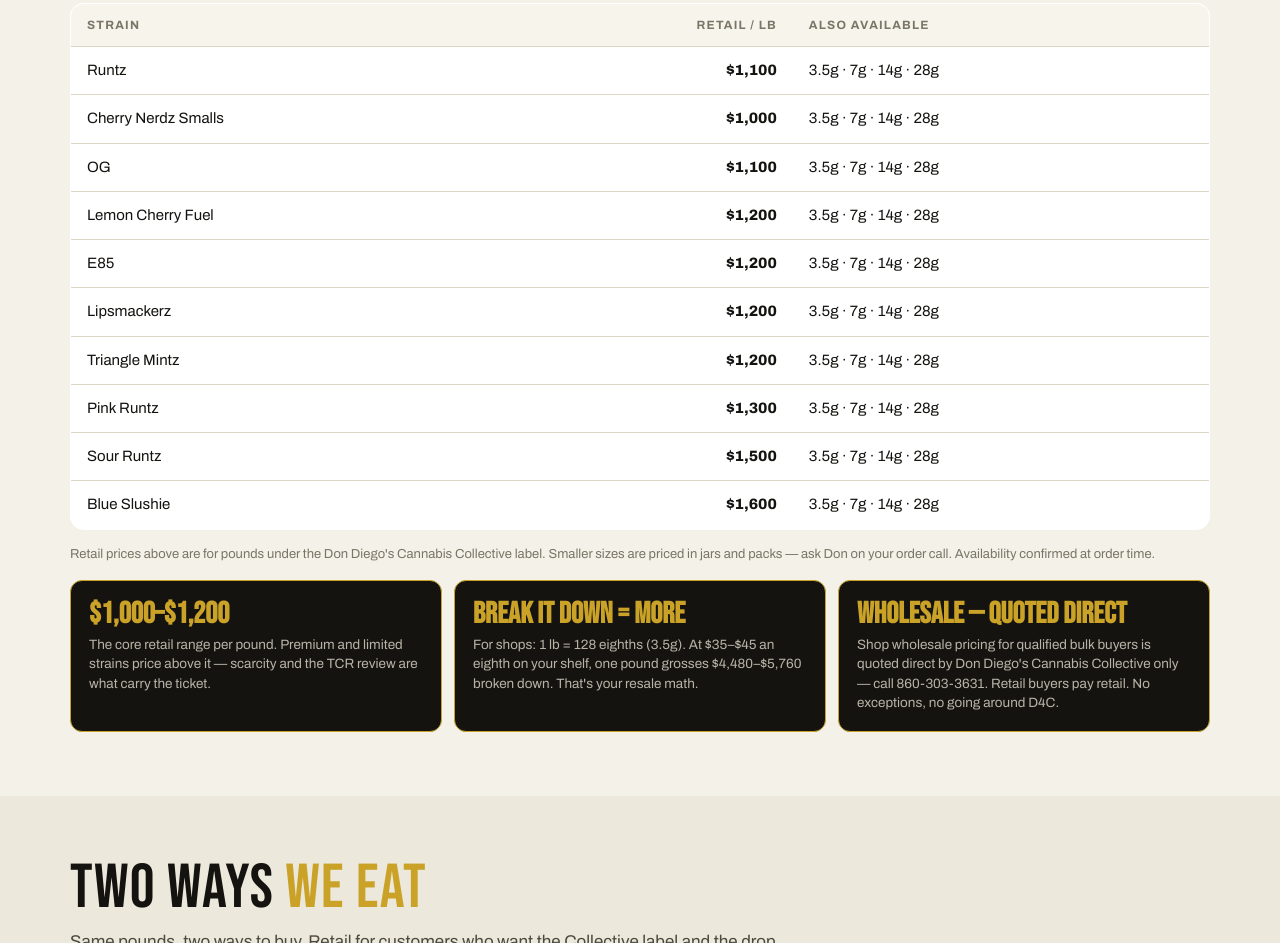
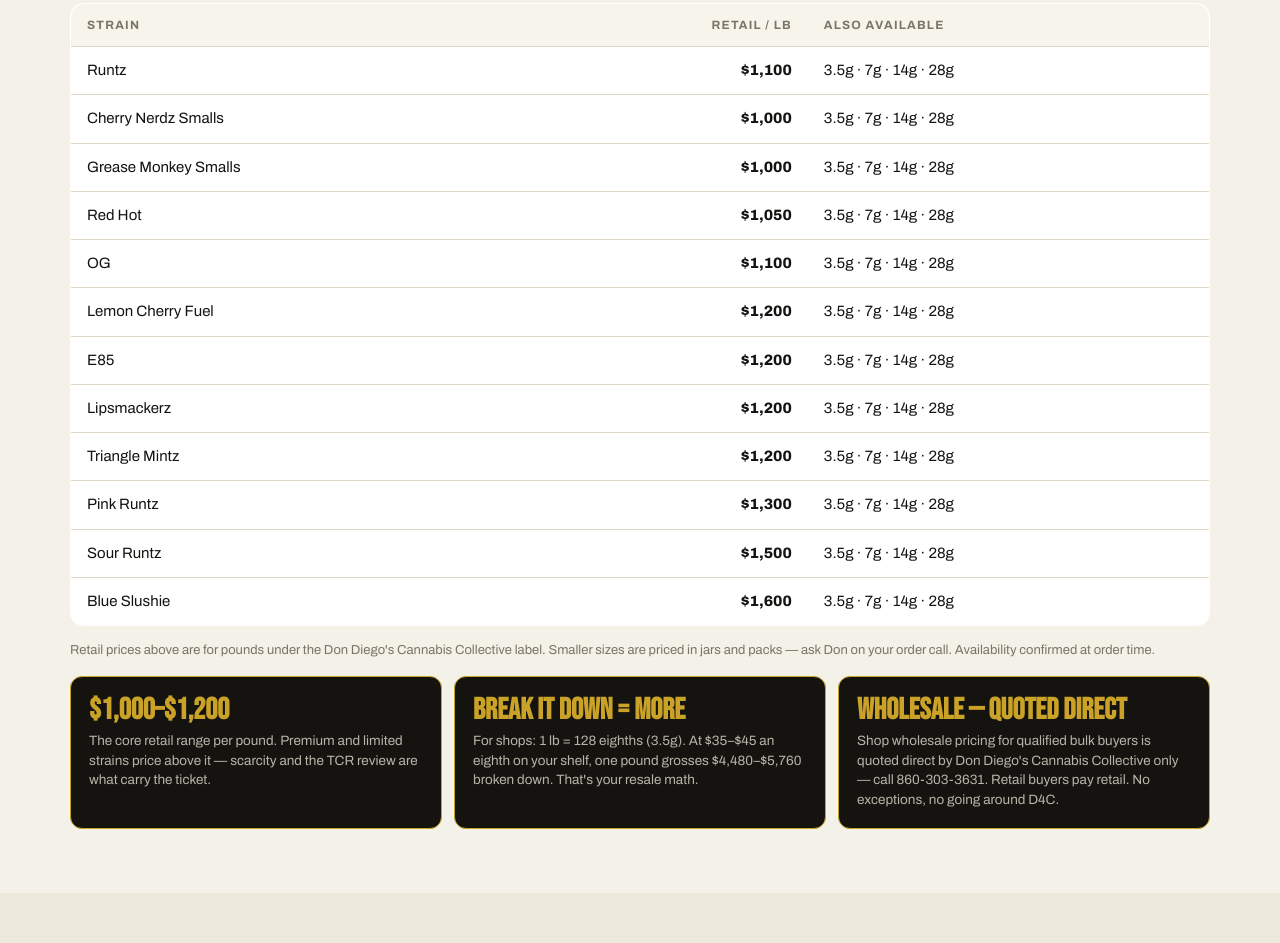
Before and after one commit to dondiegoeljeffe-maker/FreightForce-, a plain HTML site: page cannabis-collective/index.html in a window 1280 px wide. Shown: the part 3931-4874 px from the top of the page. Drawn offline with nearby package versions, Linux system fonts and the light colour scheme.

Commit message:
Cannabis Collective menu sync Nov 19: add Grease Monkey Smalls $1000 + Red Hot $1050, keep E85 $1200 per Don

```diff
--- a/cannabis-collective/index.html
+++ b/cannabis-collective/index.html
@@ -306,6 +306,8 @@
         <tbody>
           <tr><td>Runtz</td><td class="retail">$1,100</td><td>3.5g · 7g · 14g · 28g</td></tr>
           <tr><td>Cherry Nerdz Smalls</td><td class="retail">$1,000</td><td>3.5g · 7g · 14g · 28g</td></tr>
+          <tr><td>Grease Monkey Smalls</td><td class="retail">$1,000</td><td>3.5g · 7g · 14g · 28g</td></tr>
+          <tr><td>Red Hot</td><td class="retail">$1,050</td><td>3.5g · 7g · 14g · 28g</td></tr>
           <tr><td>OG</td><td class="retail">$1,100</td><td>3.5g · 7g · 14g · 28g</td></tr>
           <tr><td>Lemon Cherry Fuel</td><td class="retail">$1,200</td><td>3.5g · 7g · 14g · 28g</td></tr>
           <tr><td>E85</td><td class="retail">$1,200</td><td>3.5g · 7g · 14g · 28g</td></tr>
```
